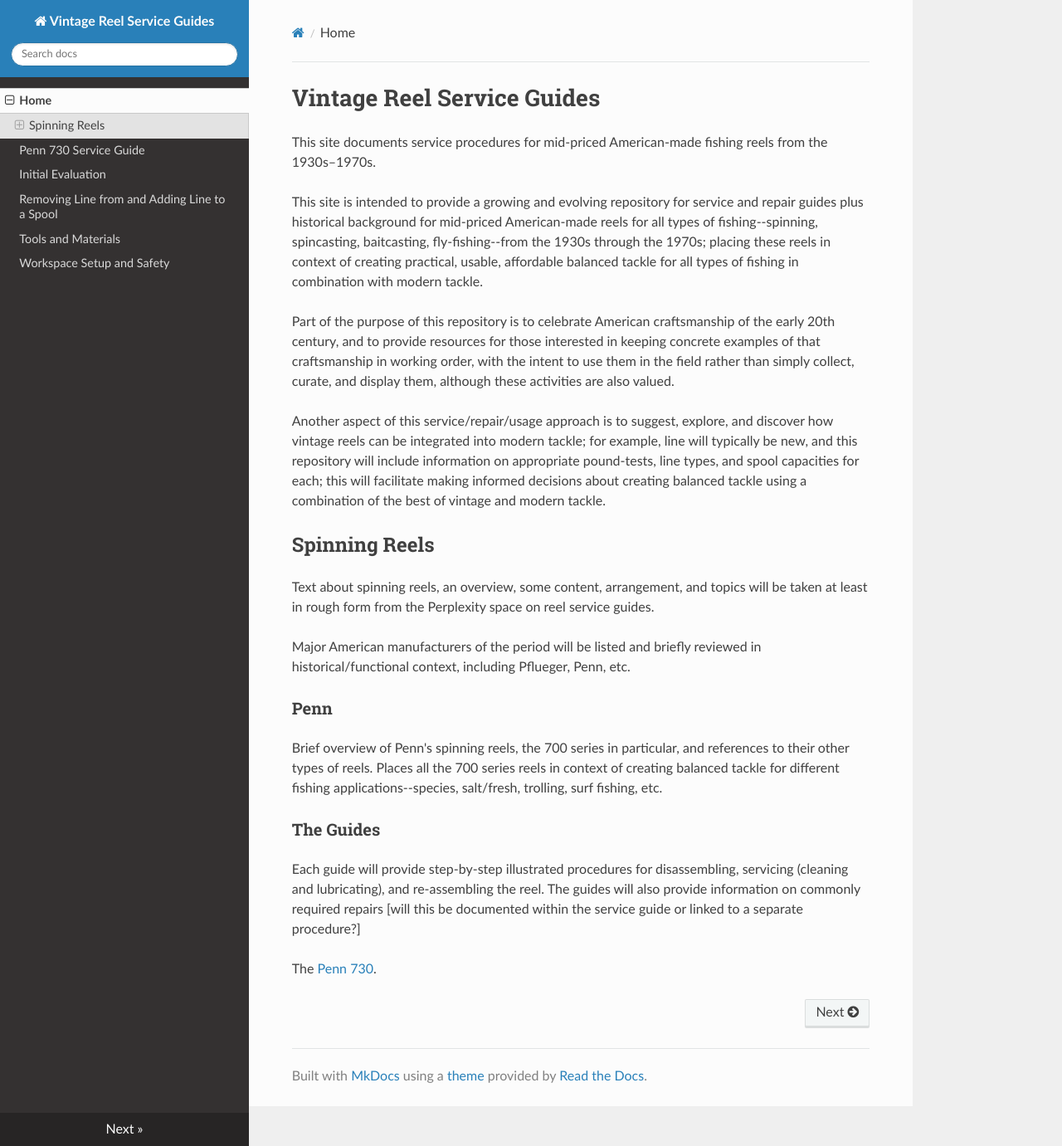
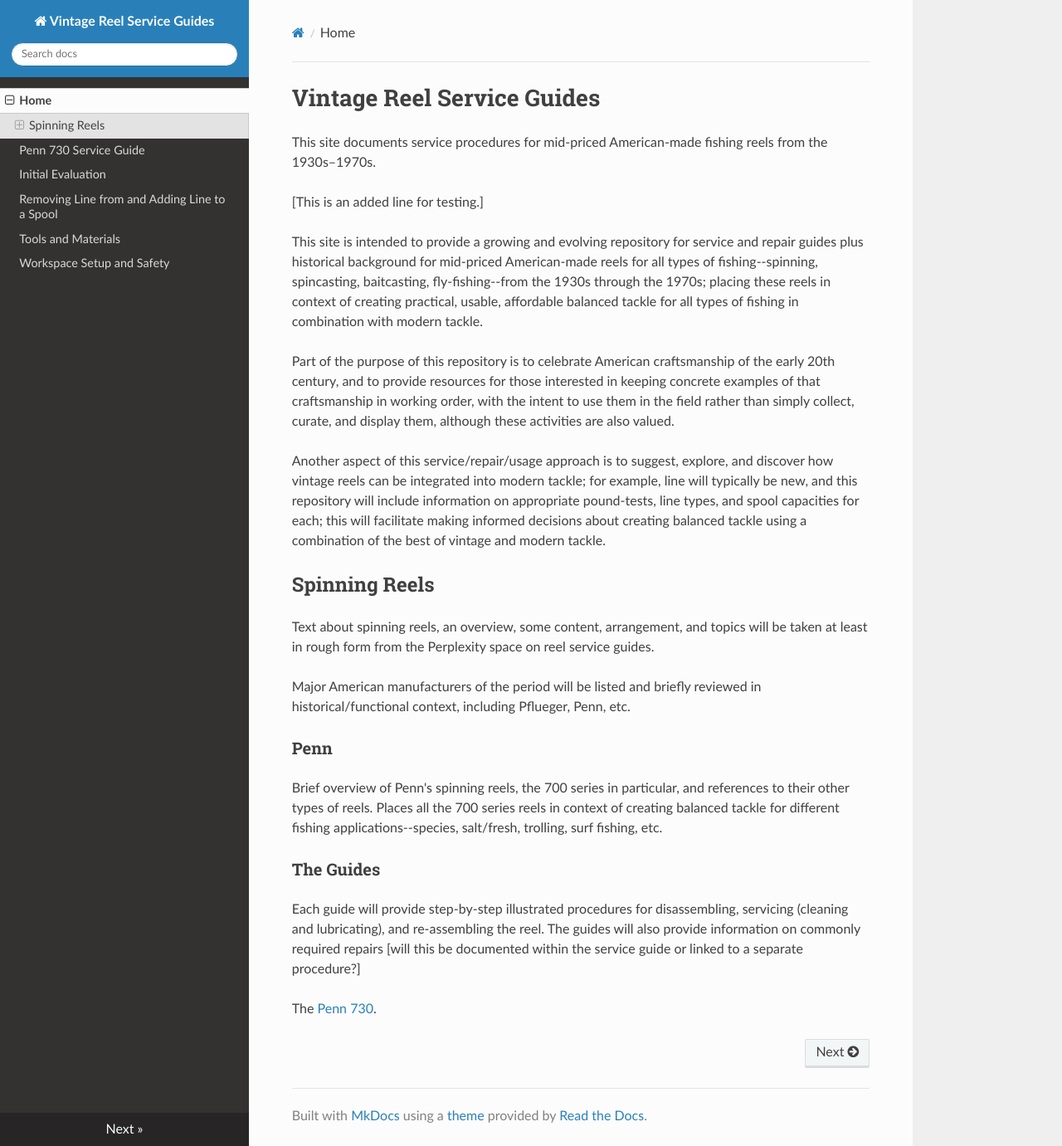
Before and after one commit to john-tech-writer/vintage-reel-service-guides, an MkDocs documentation site: the page built from docs/index.md, in a window 1280 px wide and 1381 px high. Shown: the whole window at 83% size. Built offline with MkDocs 1.6.1, drawn with Linux system fonts in a browser that asks for light colours; nearby versions of some CDN libraries.

Commit message:
new test line in the index file

```diff
--- a/docs/index.md
+++ b/docs/index.md
@@ -1,6 +1,8 @@
 # Vintage Reel Service Guides
 
 This site documents service procedures for mid‑priced American‑made fishing reels from the 1930s–1970s.
+
+[This is an added line for testing.]
 
 This site is intended to provide a growing and evolving repository for service and repair guides plus historical background for mid-priced American-made reels for all types of fishing--spinning, spincasting, baitcasting, fly-fishing--from the 1930s through the 1970s; placing these reels in context of creating practical, usable, affordable balanced tackle for all types of fishing in combination with modern tackle.
 
```
